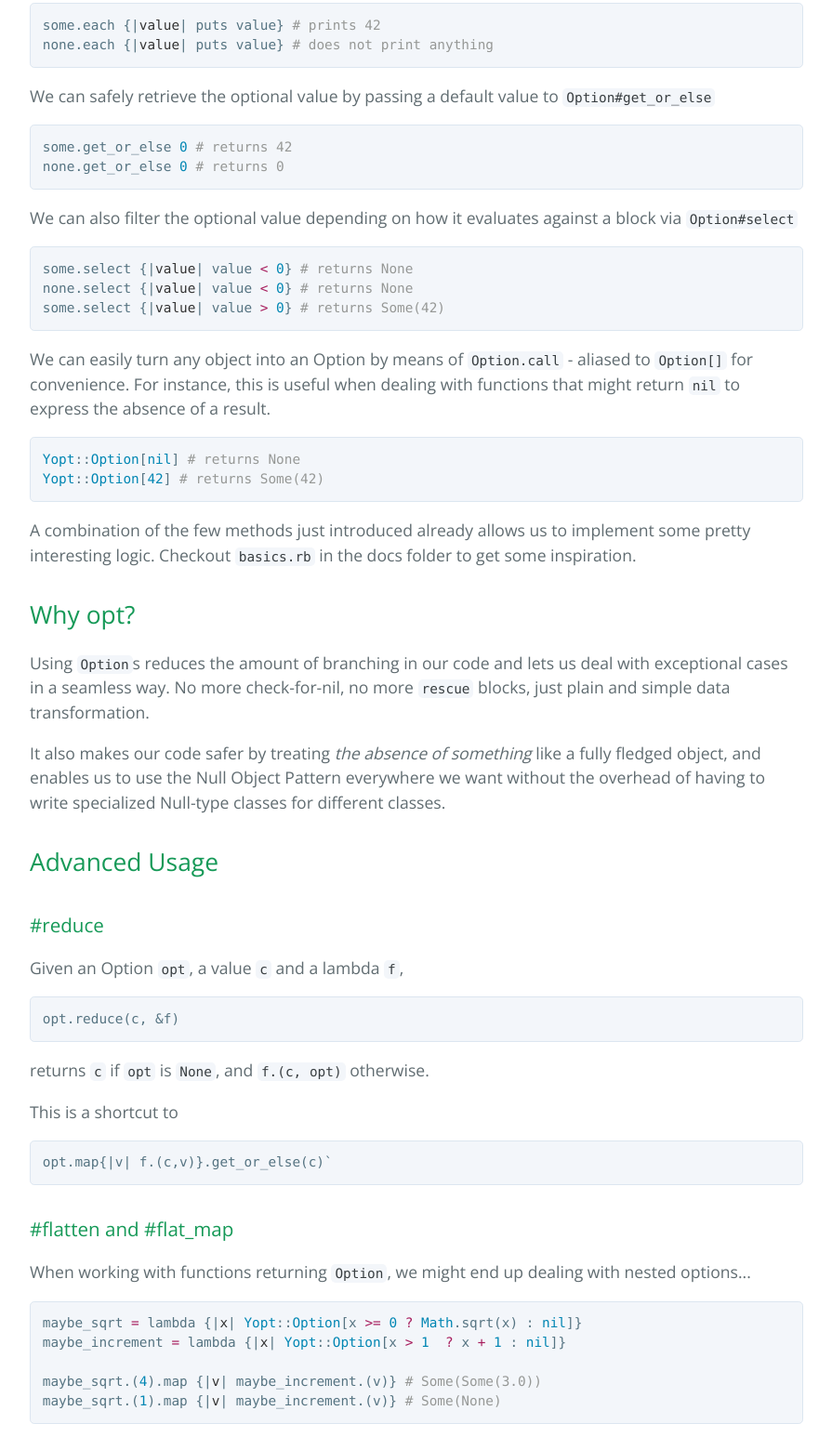
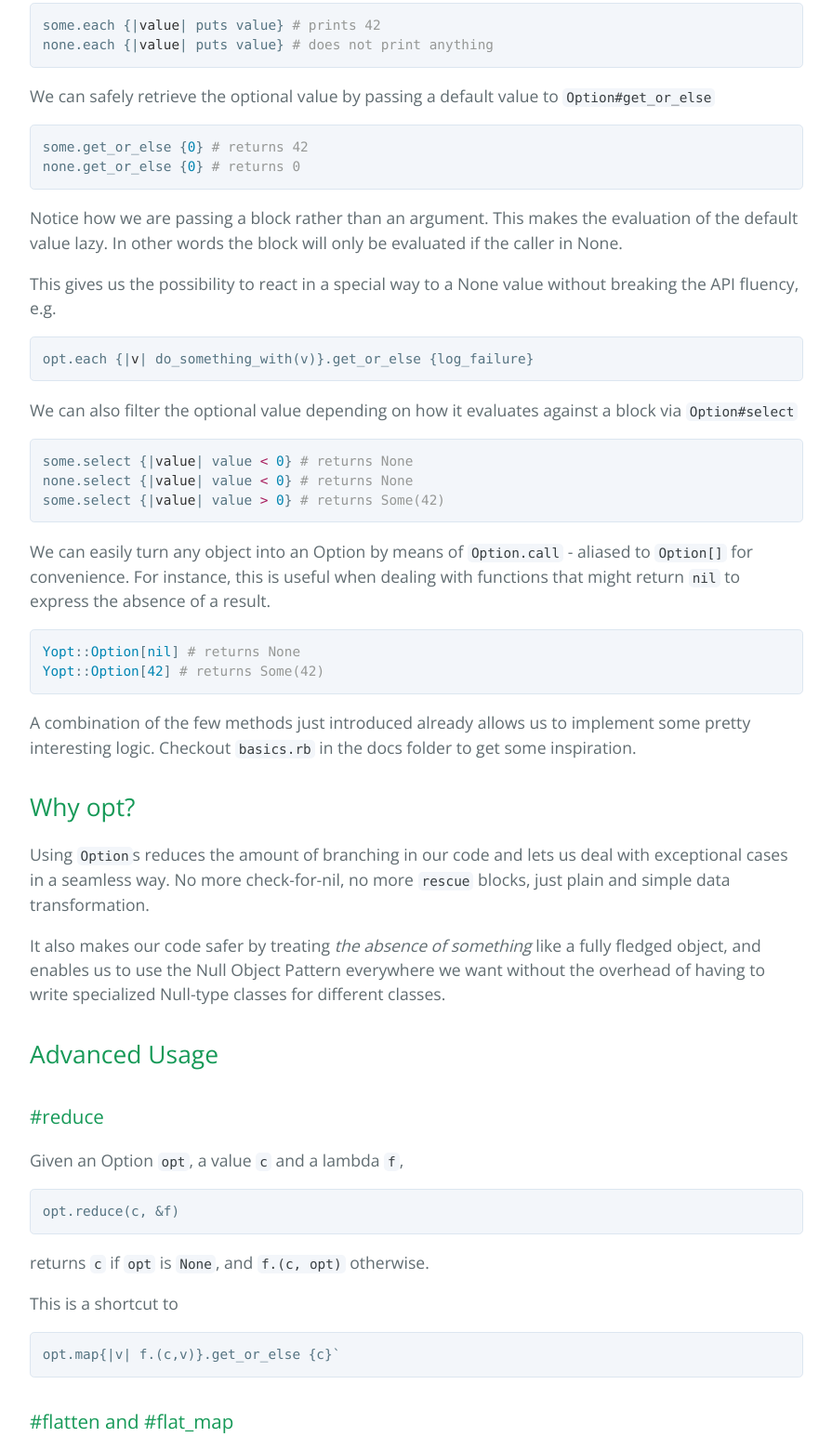
Before and after one commit to lbarasti/yopt, a plain HTML site: page index.html in a window 1280 px wide. Shown: the part 1471-3017 px from the top of the page at 93% size, without its empty margins (192-1087 px from the left). Drawn offline with nearby package versions, Linux system fonts and the light colour scheme.

Commit message:
Create gh-pages branch via GitHub

```diff
--- a/index.html
+++ b/index.html
@@ -65,8 +65,14 @@ none.each {|<span class="pl-smi">value</span>| puts value} <span class="pl-c">#
 
 <p>We can safely retrieve the optional value by passing a default value to <code>Option#get_or_else</code></p>
 
-<div class="highlight highlight-source-ruby"><pre>some.get_or_else <span class="pl-c1">0</span> <span class="pl-c"># returns 42</span>
-none.get_or_else <span class="pl-c1">0</span> <span class="pl-c"># returns 0</span></pre></div>
+<div class="highlight highlight-source-ruby"><pre>some.get_or_else {<span class="pl-c1">0</span>} <span class="pl-c"># returns 42</span>
+none.get_or_else {<span class="pl-c1">0</span>} <span class="pl-c"># returns 0</span></pre></div>
+
+<p>Notice how we are passing a block rather than an argument. This makes the evaluation of the default value lazy. In other words the block will only be evaluated if the caller in None.</p>
+
+<p>This gives us the possibility to react in a special way to a None value without breaking the API fluency, e.g.</p>
+
+<div class="highlight highlight-source-ruby"><pre>opt.each {|<span class="pl-smi">v</span>| do_something_with(v)}.get_or_else {log_failure}</pre></div>
 
 <p>We can also filter the optional value depending on how it evaluates against a block via <code>Option#select</code></p>
 
@@ -104,7 +110,7 @@ For instance, this is useful when dealing with functions that might return <code
 
 <p>This is a shortcut to</p>
 
-<pre><code>opt.map{|v| f.(c,v)}.get_or_else(c)`
+<pre><code>opt.map{|v| f.(c,v)}.get_or_else {c}`
 </code></pre>
 
 <h3>
@@ -181,11 +187,11 @@ opt.filter(<span class="pl-k">&amp;</span>is_positive).map {|<span class="pl-smi
 
 <p>Some (None?) might enjoy a comparison with Haskell's <a href="https://hackage.haskell.org/package/base/docs/Data-Maybe.html">Maybe</a>. Here is how the Data.Maybe API translate to Yopt.</p>
 
-<div class="highlight highlight-source-ruby"><pre>maybe default f opt     <span class="pl-k">-</span><span class="pl-k">&gt;</span> opt.map(<span class="pl-k">&amp;</span>f).get_or_else(default)
+<div class="highlight highlight-source-ruby"><pre>maybe default f opt     <span class="pl-k">-</span><span class="pl-k">&gt;</span> opt.map(<span class="pl-k">&amp;</span>f).get_or_else {default}
 isJust opt              <span class="pl-k">-</span><span class="pl-k">&gt;</span> <span class="pl-k">not</span> opt.empty?
 isNothing opt           <span class="pl-k">-</span><span class="pl-k">&gt;</span> opt.empty?
 fromJust opt            <span class="pl-k">-</span><span class="pl-k">&gt;</span> opt.get
-fromMaybe default opt   <span class="pl-k">-</span><span class="pl-k">&gt;</span> opt.get_or_else default
+fromMaybe default opt   <span class="pl-k">-</span><span class="pl-k">&gt;</span> opt.get_or_else {default}
 listToMaybe list        <span class="pl-k">-</span><span class="pl-k">&gt;</span> <span class="pl-c1">Option</span>.ary_to_type list
 maybeToList opt         <span class="pl-k">-</span><span class="pl-k">&gt;</span> opt.to_a
 catMaybes listOfOptions <span class="pl-k">-</span><span class="pl-k">&gt;</span> listOfOptions.flatten
```
Also changed, not shown: params.json (+1 -1 lines).
